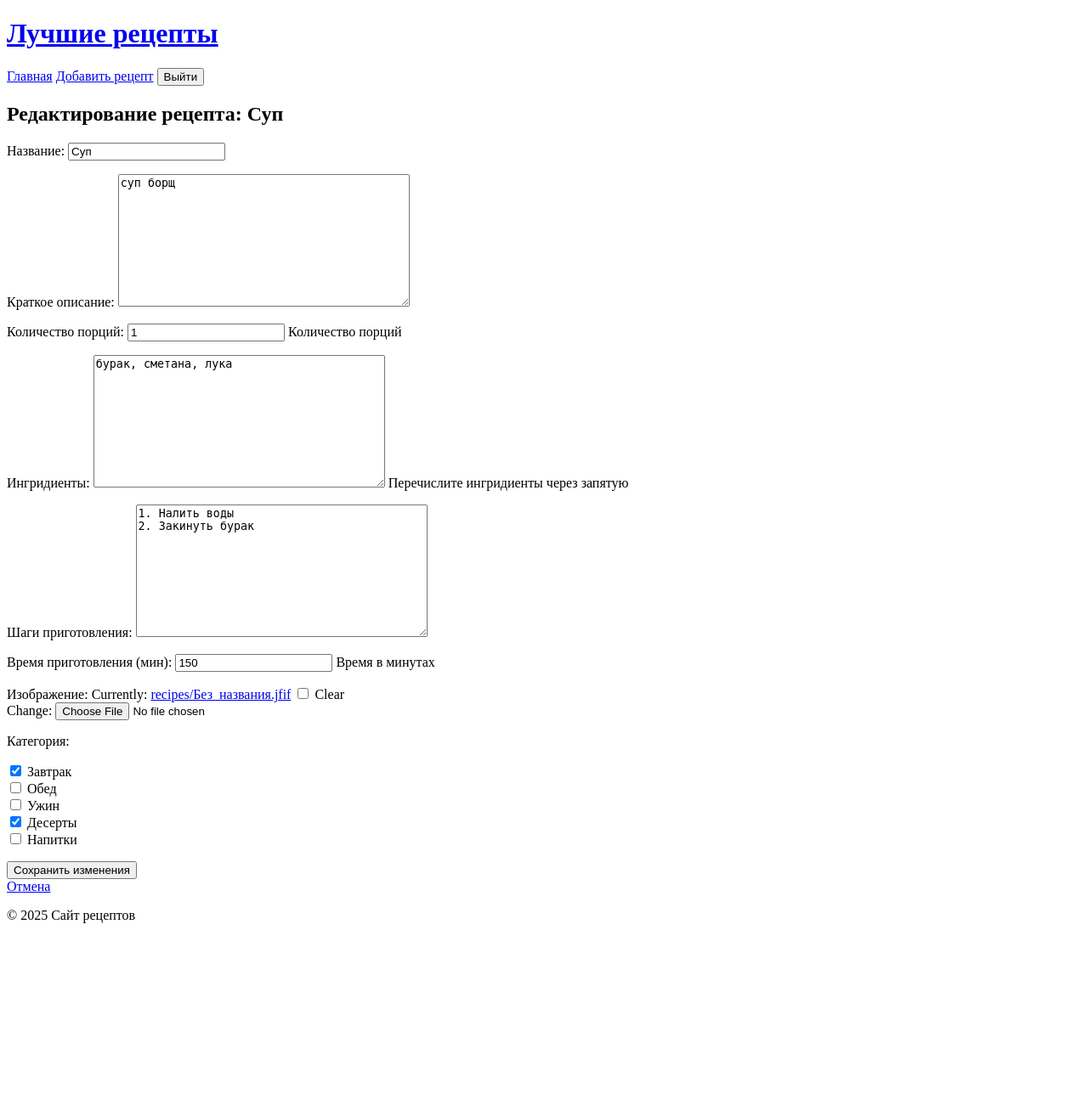
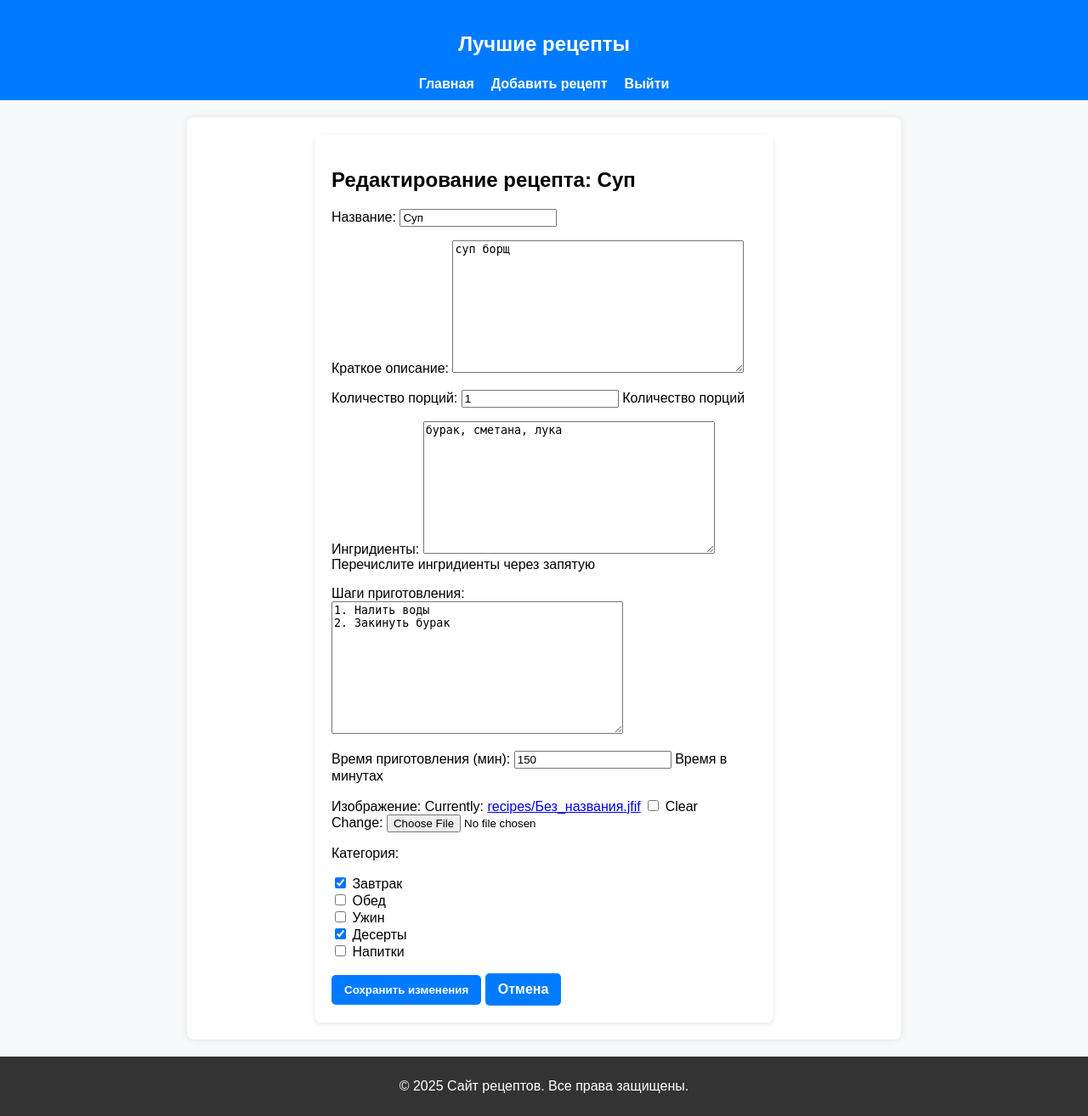
Before and after one commit to 8Anatoliy8/recipes_site, a Django app: page /recipe/1/edit/ in a window 1280 px wide. Shown: the whole page at 85% size. Before the commit the page ends 1087 px from the top, so only its background shows below. Run offline with Django 5.2, Linux system fonts and the light colour scheme; a user stored in the database is signed in; data comes from the database, SQL or seed files in the repository; both versions use the stored data as it was after the commit.

Commit message:
Add style

```diff
--- /dev/null
+++ b/recipes_project/recipes/static/css/style.css
@@ -0,0 +1,294 @@
+/* Базовые стили */
+body {
+    font-family: Arial, sans-serif;
+    background-color: #f8f9fa;
+    margin: 0;
+    padding: 0;
+}
+
+/* Контейнер для контента */
+.container {
+    max-width: 800px;
+    margin: 20px auto;
+    background: #fff;
+    padding: 20px;
+    box-shadow: 0px 0px 10px rgba(0, 0, 0, 0.1);
+    border-radius: 8px;
+}
+
+/* Шапка сайта */
+.site-header {
+    background: #007bff;
+    color: white;
+    padding: 10px 0;
+    text-align: center;
+}
+
+.site-header .logo {
+    color: white;
+    text-decoration: none;
+    font-size: 24px;
+}
+
+/* Навигация */
+.nav-menu {
+    display: flex;
+    justify-content: center;
+    gap: 20px;
+}
+
+.nav-menu a {
+    color: white;
+    text-decoration: none;
+    font-weight: bold;
+}
+
+.logout-form {
+    display: inline;
+}
+
+/* Карточки рецептов */
+.recipe-list {
+    display: flex;
+    flex-wrap: wrap;
+    gap: 15px;
+}
+
+.recipe-card {
+    background: white;
+    border-radius: 8px;
+    box-shadow: 0px 2px 5px rgba(0, 0, 0, 0.1);
+    padding: 15px;
+    width: 100%;
+}
+
+.recipe-img {
+    max-width: 100%;
+    height: auto;
+    border-radius: 5px;
+}
+
+/* Кнопки */
+button, .btn {
+    background-color: #007bff;
+    color: white;
+    padding: 10px 15px;
+    border: none;
+    border-radius: 5px;
+    cursor: pointer;
+    transition: 0.3s;
+}
+
+button:hover, .btn:hover {
+    background-color: #0056b3;
+}
+
+/* Форма */
+.form-container {
+    background: white;
+    padding: 20px;
+    border-radius: 8px;
+    box-shadow: 0px 2px 5px rgba(0, 0, 0, 0.1);
+    max-width: 500px;
+    margin: auto;
+}
+
+.form-group {
+    margin-bottom: 15px;
+}
+
+/* Подвал */
+.site-footer {
+    background: #333;
+    color: white;
+    text-align: center;
+    padding: 10px;
+    margin-top: 20px;
+}
+
+/* Контейнер для форм */
+.form-container {
+    max-width: 400px;
+    margin: 0 auto;
+    padding: 20px;
+    background: white;
+    border-radius: 8px;
+    box-shadow: 0px 2px 5px rgba(0, 0, 0, 0.1);
+}
+
+/* Карточка рецепта */
+.recipe-container {
+    max-width: 700px;
+    margin: auto;
+    padding: 20px;
+    background: white;
+    border-radius: 8px;
+    box-shadow: 0px 2px 5px rgba(0, 0, 0, 0.1);
+}
+
+.recipe-img {
+    max-width: 100%;
+    height: auto;
+    border-radius: 8px;
+    margin-bottom: 10px;
+}
+
+/* Кнопки */
+.btn {
+    display: inline-block;
+    padding: 10px 15px;
+    border-radius: 5px;
+    text-decoration: none;
+    font-weight: bold;
+    transition: 0.3s;
+}
+
+.btn-primary {
+    background-color: #007bff;
+    color: white;
+}
+
+.btn-primary:hover {
+    background-color: #0056b3;
+}
+
+.btn-danger {
+    background-color: #dc3545;
+    color: white;
+}
+
+.btn-danger:hover {
+    background-color: #a71d2a;
+}
+
+.btn-secondary {
+    background-color: #6c757d;
+    color: white;
+}
+
+.btn-secondary:hover {
+    background-color: #5a6268;
+}
+
+.btn-link {
+    background: none;
+    border: none;
+    color: white;
+    font-size: 16px;
+    font-weight: bold;
+    text-decoration: none;
+    padding: 0;
+}
+
+/* Центрируем кнопки */
+.recipe-buttons {
+    margin-top: 10px;
+}
+
+/* Базовые стили */
+body {
+    font-family: Arial, sans-serif;
+    background-color: #f8f9fa;
+    margin: 0;
+    padding: 0;
+}
+
+/* Контейнер для контента */
+.container {
+    max-width: 800px;
+    margin: 20px auto;
+    background: #fff;
+    padding: 20px;
+    box-shadow: 0px 0px 10px rgba(0, 0, 0, 0.1);
+    border-radius: 8px;
+}
+
+/* Шапка сайта */
+.site-header {
+    background: #007bff;
+    color: white;
+    padding: 10px 0;
+    text-align: center;
+}
+
+.site-header .logo {
+    color: white;
+    text-decoration: none;
+    font-size: 24px;
+}
+
+/* Навигация */
+.nav-menu {
+    display: flex;
+    justify-content: center;
+    gap: 20px;
+}
+
+.nav-menu a {
+    color: white;
+    text-decoration: none;
+    font-weight: bold;
+}
+
+.logout-form {
+    display: inline;
+}
+
+/* Карточки рецептов */
+.recipe-list {
+    display: flex;
+    flex-wrap: wrap;
+    gap: 15px;
+}
+
+.recipe-card {
+    background: white;
+    border-radius: 8px;
+    box-shadow: 0px 2px 5px rgba(0, 0, 0, 0.1);
+    padding: 15px;
+    width: 100%;
+}
+
+.recipe-img {
+    max-width: 100%;
+    height: auto;
+    border-radius: 5px;
+}
+
+/* Кнопки */
+button, .btn {
+    background-color: #007bff;
+    color: white;
+    padding: 10px 15px;
+    border: none;
+    border-radius: 5px;
+    cursor: pointer;
+    transition: 0.3s;
+}
+
+button:hover, .btn:hover {
+    background-color: #0056b3;
+}
+
+/* Форма */
+.form-container {
+    background: white;
+    padding: 20px;
+    border-radius: 8px;
+    box-shadow: 0px 2px 5px rgba(0, 0, 0, 0.1);
+    max-width: 500px;
+    margin: auto;
+}
+
+.form-group {
+    margin-bottom: 15px;
+}
+
+/* Подвал */
+.site-footer {
+    background: #333;
+    color: white;
+    text-align: center;
+    padding: 10px;
+    margin-top: 20px;
+}
--- a/recipes_project/recipes/templates/recipes/add_recipe.html
+++ b/recipes_project/recipes/templates/recipes/add_recipe.html
@@ -3,10 +3,12 @@
 {% block title %}Добавить рецепт{% endblock %}
 
 {% block content %}
+<div class="container">
     <h2>Добавить рецепт</h2>
     <form method="POST" enctype="multipart/form-data">
         {% csrf_token %}
         {{ form.as_p }}
         <button type="submit">Сохранить</button>
     </form>
+</div>
 {% endblock %}
--- a/recipes_project/recipes/templates/recipes/base.html
+++ b/recipes_project/recipes/templates/recipes/base.html
@@ -1,20 +1,22 @@
+{% load static %}
 <!DOCTYPE html>
 <html lang="ru">
 <head>
     <meta charset="UTF-8">
     <meta name="viewport" content="width=device-width, initial-scale=1.0">
     <title>{% block title %}Рецепты{% endblock %}</title>
+    <link rel="stylesheet" type="text/css" href="{% static 'css/style.css' %}">
 </head>
 <body>
-    <header>
-        <h1><a href="{% url 'home' %}">Лучшие рецепты</a></h1>
-        <nav>
+    <header class="site-header">
+        <h1><a href="{% url 'home' %}" class="logo">Лучшие рецепты</a></h1>
+        <nav class="nav-menu">
             <a href="{% url 'home' %}">Главная</a>
             {% if user.is_authenticated %}
                 <a href="{% url 'add_recipe' %}">Добавить рецепт</a>
-                <form action="{% url 'logout' %}" method="post" style="display: inline;">
+                <form action="{% url 'logout' %}" method="post" class="logout-form">
                     {% csrf_token %}
-                    <button type="submit">Выйти</button>
+                    <button type="submit" class="btn-link">Выйти</button>
                 </form>
             {% else %}
                 <a href="{% url 'login' %}">Войти</a>
@@ -23,12 +25,12 @@
         </nav>
     </header>
 
-    <main>
+    <main class="container">
         {% block content %}{% endblock %}
     </main>
 
-    <footer>
-        <p>© 2025 Сайт рецептов</p>
+    <footer class="site-footer">
+        <p>© 2025 Сайт рецептов. Все права защищены.</p>
     </footer>
 </body>
 </html>
--- a/recipes_project/recipes/templates/recipes/edit_recipe.html
+++ b/recipes_project/recipes/templates/recipes/edit_recipe.html
@@ -1,13 +1,15 @@
 {% extends 'recipes/base.html' %}
 
 {% block content %}
-<h2>Редактирование рецепта: {{ recipe.title }}</h2>
-<form method="post" enctype="multipart/form-data">
-    {% csrf_token %}
-
-    {{ form.as_p }}
-
-    <button type="submit">Сохранить изменения</button>
-</form>
-<a href="{% url 'recipe_details' recipe.id %}">Отмена</a>
+<div class="form-container">
+    <h2>Редактирование рецепта: {{ recipe.title }}</h2>
+    <form method="post" enctype="multipart/form-data">
+        {% csrf_token %}
+        <div class="form-group">
+            {{ form.as_p }}
+        </div>
+        <button type="submit" class="btn btn-primary">Сохранить изменения</button>
+        <a href="{% url 'recipe_details' recipe.id %}" class="btn btn-secondary">Отмена</a>
+    </form>
+</div>
 {% endblock %}
--- a/recipes_project/recipes/templates/recipes/login.html
+++ b/recipes_project/recipes/templates/recipes/login.html
@@ -1,11 +1,15 @@
 {% extends 'recipes/base.html' %}
 
 {% block content %}
+<div class="form-container">
     <h2>Вход</h2>
     <form method="post">
         {% csrf_token %}
+        <div class="form-group">
             {{ form.as_p }}
-    <button type="submit">Войти</button>
+        </div>
+        <button type="submit" class="btn">Войти</button>
     </form>
     <p>Ещё нет аккаунта? <a href="{% url 'register' %}">Зарегистрируйтесь</a></p>
+</div>
 {% endblock %}
--- a/recipes_project/recipes_project/settings.py
+++ b/recipes_project/recipes_project/settings.py
@@ -127,6 +127,9 @@ STATIC_URL = 'static/'
 DEFAULT_AUTO_FIELD = 'django.db.models.BigAutoField'
 
 STATIC_URL = '/static/'
+STATICFILES_DIRS = [
+    os.path.join(BASE_DIR, 'static'),
+]
 MEDIA_URL = '/media/'
 MEDIA_ROOT = os.path.join(BASE_DIR, 'media')
 
```
Also changed, not shown: recipes_project/recipes/templates/recipes/delete_recipe.html (+9 -7 lines), recipes_project/recipes/templates/recipes/home.html (+7 -2 lines), recipes_project/recipes/templates/recipes/recipe_details.html (+12 -7 lines), recipes_project/recipes/templates/recipes/register.html (+10 -6 lines), recipes_project/db.sqlite3. Lines whose indentation alone changed are shown as unchanged.
